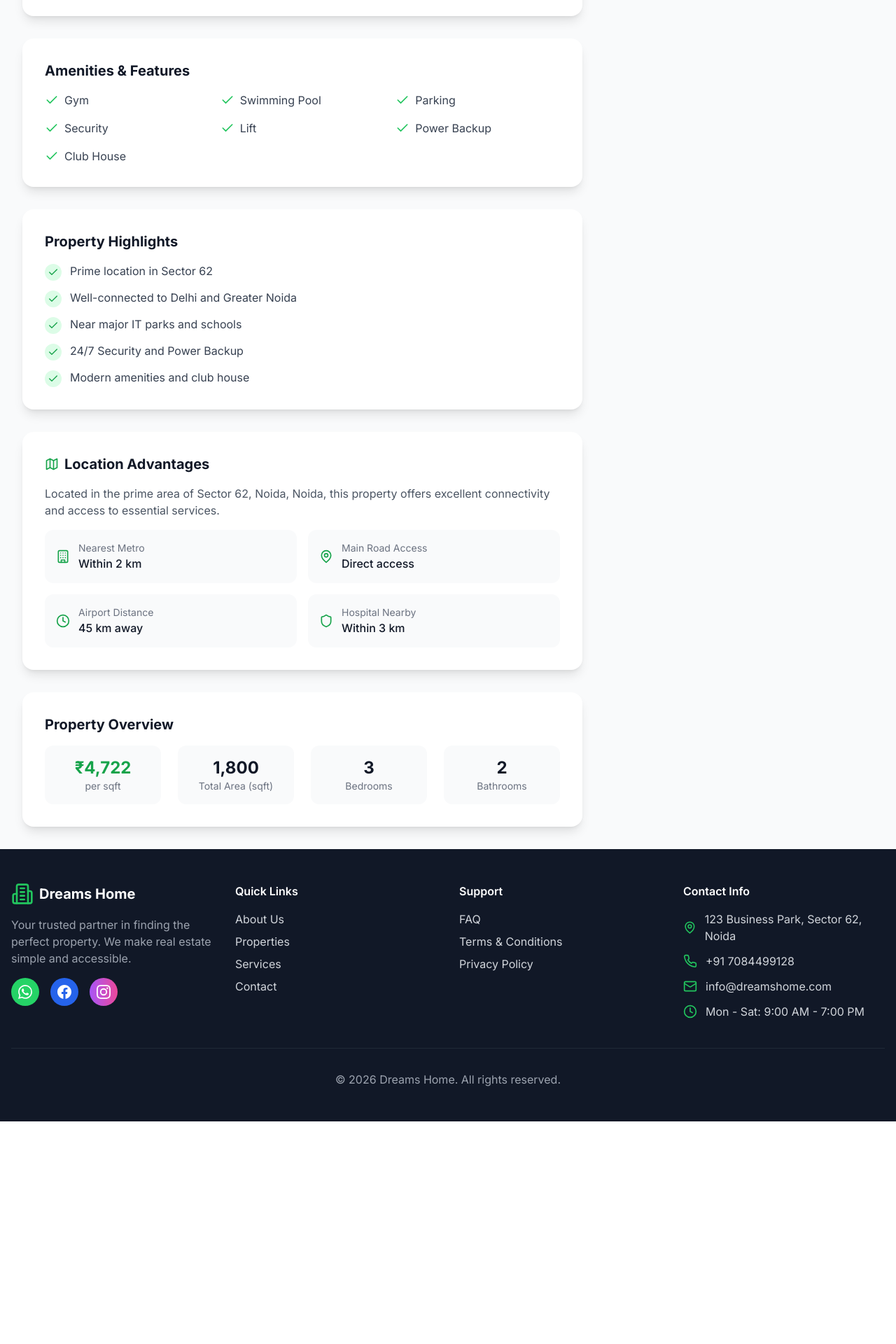
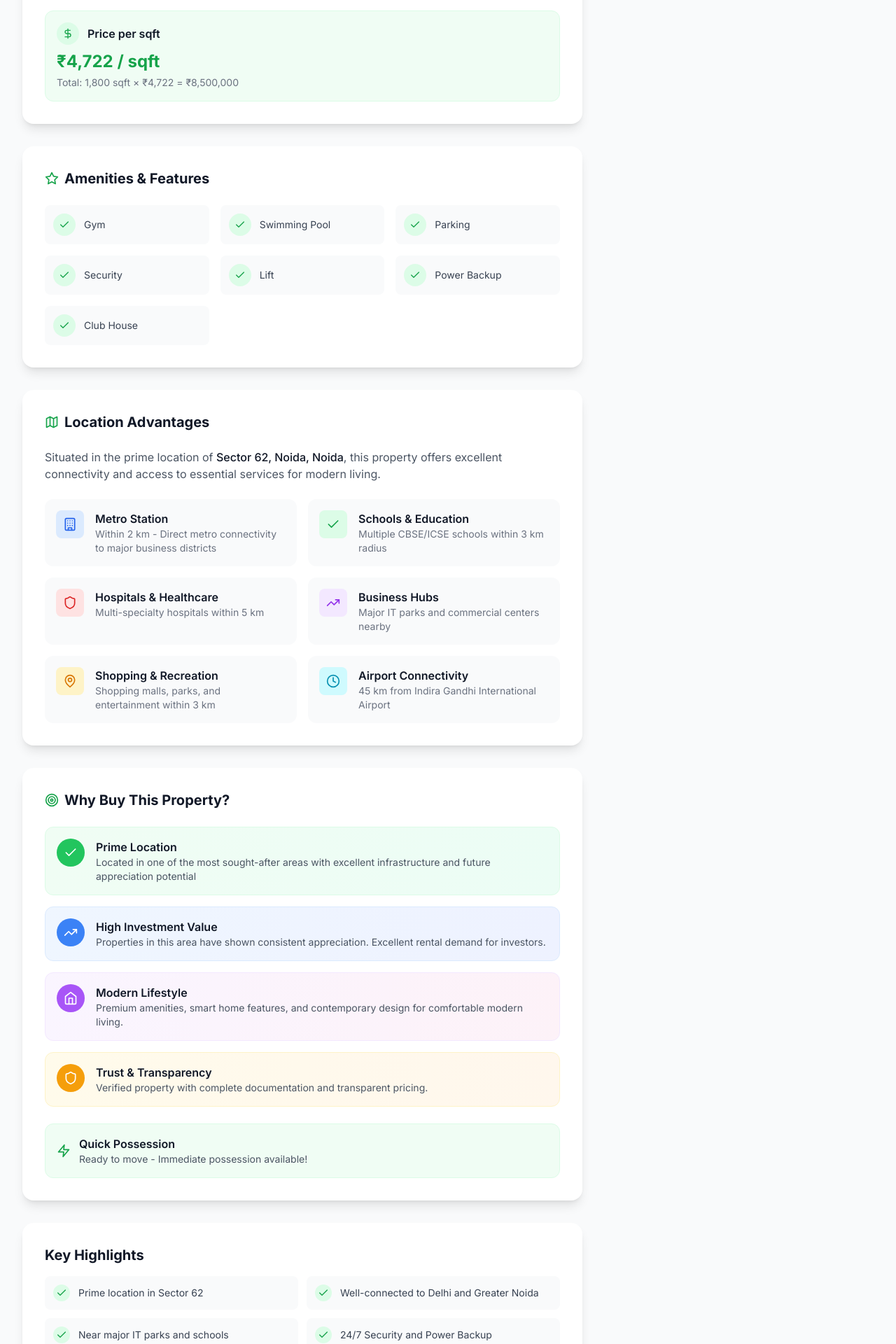
Before and after one commit to keertiraj-bot/realstate, a Next.js app: page /properties/modern-3bhk-apartment-noida in a window 1280 px wide. Shown: the part 1220-3140 px from the top of the page at 70% size. Before the commit the page ends 2822 px from the top, so only its background shows below. Built offline with nearby package versions, Linux system fonts and the light colour scheme; no server answers; the database is empty.

Commit message:
feat: Enhance property detail page with detailed content, location advantages, and buyer persuasion sections

```diff
--- a/app/properties/[slug]/PropertyDetailClient.tsx
+++ b/app/properties/[slug]/PropertyDetailClient.tsx
@@ -19,6 +19,12 @@ import {
   Clock,
   Map,
   Building,
+  TrendingUp,
+  Home,
+  Star,
+  DollarSign,
+  Target,
+  Zap,
 } from 'lucide-react';
 import Link from 'next/link';
 import { Property } from '@/types/property';
@@ -361,90 +367,205 @@ export default function PropertyDetailClient({
               </div>
 
               <div className="bg-white rounded-2xl shadow-lg p-6 md:p-8">
-                <h2 className="text-xl font-bold text-gray-900 mb-4">
-                  Description
+                <h2 className="text-xl font-bold text-gray-900 mb-4 flex items-center gap-2">
+                  <Home className="w-5 h-5 text-primary-600" />
+                  About This Property
                 </h2>
+                <div className="prose prose-gray max-w-none">
                   <p className="text-gray-600 leading-relaxed whitespace-pre-line">
                     {property.description}
                   </p>
                 </div>
+                {property.property_type !== 'land' && (
+                  <div className="mt-6 p-4 bg-primary-50 rounded-xl border border-primary-100">
+                    <div className="flex items-center gap-3 mb-2">
+                      <div className="w-8 h-8 bg-primary-100 rounded-full flex items-center justify-center">
+                        <DollarSign className="w-4 h-4 text-primary-600" />
+                      </div>
+                      <span className="font-semibold text-gray-900">Price per sqft</span>
+                    </div>
+                    <p className="text-2xl font-bold text-primary-600">
+                      ₹{Math.round(property.price / property.area_sqft).toLocaleString()} / sqft
+                    </p>
+                    <p className="text-sm text-gray-500 mt-1">
+                      Total: {property.area_sqft.toLocaleString()} sqft × ₹{Math.round(property.price / property.area_sqft).toLocaleString()} = ₹{property.price.toLocaleString()}
+                    </p>
+                  </div>
+                )}
+              </div>
 
-              {property.amenities && property.amenities.length > 0 && (
               <div className="bg-white rounded-2xl shadow-lg p-6 md:p-8">
-                  <h2 className="text-xl font-bold text-gray-900 mb-4">
+                <h2 className="text-xl font-bold text-gray-900 mb-6 flex items-center gap-2">
+                  <Star className="w-5 h-5 text-primary-600" />
                   Amenities & Features
                 </h2>
                 <div className="grid grid-cols-2 md:grid-cols-3 gap-4">
-                    {property.amenities.map((amenity, index) => (
+                  {property.amenities?.map((amenity, index) => (
                     <div
                       key={index}
-                        className="flex items-center gap-2 text-gray-700"
+                      className="flex items-center gap-3 p-3 bg-gray-50 rounded-lg"
                     >
-                        <Check className="w-5 h-5 text-green-500 flex-shrink-0" />
-                        <span>{amenity}</span>
+                      <div className="w-8 h-8 bg-green-100 rounded-full flex items-center justify-center flex-shrink-0">
+                        <Check className="w-4 h-4 text-green-600" />
+                      </div>
+                      <span className="text-gray-700 text-sm">{amenity}</span>
+                    </div>
+                  ))}
+                </div>
+              </div>
+
+              <div className="bg-white rounded-2xl shadow-lg p-6 md:p-8">
+                <h2 className="text-xl font-bold text-gray-900 mb-6 flex items-center gap-2">
+                  <Map className="w-5 h-5 text-primary-600" />
+                  Location Advantages
+                </h2>
+                <p className="text-gray-600 mb-6">
+                  Situated in the prime location of <span className="font-medium text-gray-900">{property.location}, {property.city}</span>,
+                  this property offers excellent connectivity and access to essential services for modern living.
+                </p>
+                <div className="grid grid-cols-1 md:grid-cols-2 gap-4">
+                  <div className="flex items-start gap-4 p-4 bg-gray-50 rounded-xl">
+                    <div className="w-10 h-10 bg-blue-100 rounded-lg flex items-center justify-center flex-shrink-0">
+                      <Building className="w-5 h-5 text-blue-600" />
+                    </div>
+                    <div>
+                      <p className="font-semibold text-gray-900">Metro Station</p>
+                      <p className="text-sm text-gray-500">Within 2 km - Direct metro connectivity to major business districts</p>
+                    </div>
+                  </div>
+                  <div className="flex items-start gap-4 p-4 bg-gray-50 rounded-xl">
+                    <div className="w-10 h-10 bg-green-100 rounded-lg flex items-center justify-center flex-shrink-0">
+                      <Check className="w-5 h-5 text-green-600" />
+                    </div>
+                    <div>
+                      <p className="font-semibold text-gray-900">Schools & Education</p>
+                      <p className="text-sm text-gray-500">Multiple CBSE/ICSE schools within 3 km radius</p>
+                    </div>
+                  </div>
+                  <div className="flex items-start gap-4 p-4 bg-gray-50 rounded-xl">
+                    <div className="w-10 h-10 bg-red-100 rounded-lg flex items-center justify-center flex-shrink-0">
+                      <Shield className="w-5 h-5 text-red-600" />
+                    </div>
+                    <div>
+                      <p className="font-semibold text-gray-900">Hospitals & Healthcare</p>
+                      <p className="text-sm text-gray-500">Multi-specialty hospitals within 5 km</p>
+                    </div>
+                  </div>
+                  <div className="flex items-start gap-4 p-4 bg-gray-50 rounded-xl">
+                    <div className="w-10 h-10 bg-purple-100 rounded-lg flex items-center justify-center flex-shrink-0">
+                      <TrendingUp className="w-5 h-5 text-purple-600" />
+                    </div>
+                    <div>
+                      <p className="font-semibold text-gray-900">Business Hubs</p>
+                      <p className="text-sm text-gray-500">Major IT parks and commercial centers nearby</p>
+                    </div>
+                  </div>
+                  <div className="flex items-start gap-4 p-4 bg-gray-50 rounded-xl">
+                    <div className="w-10 h-10 bg-amber-100 rounded-lg flex items-center justify-center flex-shrink-0">
+                      <MapPin className="w-5 h-5 text-amber-600" />
+                    </div>
+                    <div>
+                      <p className="font-semibold text-gray-900">Shopping & Recreation</p>
+                      <p className="text-sm text-gray-500">Shopping malls, parks, and entertainment within 3 km</p>
+                    </div>
+                  </div>
+                  <div className="flex items-start gap-4 p-4 bg-gray-50 rounded-xl">
+                    <div className="w-10 h-10 bg-cyan-100 rounded-lg flex items-center justify-center flex-shrink-0">
+                      <Clock className="w-5 h-5 text-cyan-600" />
+                    </div>
+                    <div>
+                      <p className="font-semibold text-gray-900">Airport Connectivity</p>
+                      <p className="text-sm text-gray-500">45 km from Indira Gandhi International Airport</p>
+                    </div>
+                  </div>
+                </div>
+              </div>
+
+              <div className="bg-white rounded-2xl shadow-lg p-6 md:p-8">
+                <h2 className="text-xl font-bold text-gray-900 mb-6 flex items-center gap-2">
+                  <Target className="w-5 h-5 text-primary-600" />
+                  Why Buy This Property?
+                </h2>
+                <div className="space-y-4">
+                  <div className="flex items-start gap-4 p-4 bg-gradient-to-r from-green-50 to-emerald-50 rounded-xl border border-green-100">
+                    <div className="w-10 h-10 bg-green-500 rounded-full flex items-center justify-center flex-shrink-0">
+                      <Check className="w-5 h-5 text-white" />
+                    </div>
+                    <div>
+                      <p className="font-semibold text-gray-900">Prime Location</p>
+                      <p className="text-sm text-gray-600">
+                        Located in one of the most sought-after areas with excellent infrastructure and future appreciation potential
+                      </p>
+                    </div>
+                  </div>
+                  <div className="flex items-start gap-4 p-4 bg-gradient-to-r from-blue-50 to-indigo-50 rounded-xl border border-blue-100">
+                    <div className="w-10 h-10 bg-blue-500 rounded-full flex items-center justify-center flex-shrink-0">
+                      <TrendingUp className="w-5 h-5 text-white" />
+                    </div>
+                    <div>
+                      <p className="font-semibold text-gray-900">High Investment Value</p>
+                      <p className="text-sm text-gray-600">
+                        Properties in this area have shown consistent appreciation. Excellent rental demand for investors.
+                      </p>
+                    </div>
+                  </div>
+                  <div className="flex items-start gap-4 p-4 bg-gradient-to-r from-purple-50 to-pink-50 rounded-xl border border-purple-100">
+                    <div className="w-10 h-10 bg-purple-500 rounded-full flex items-center justify-center flex-shrink-0">
+                      <Home className="w-5 h-5 text-white" />
+                    </div>
+                    <div>
+                      <p className="font-semibold text-gray-900">Modern Lifestyle</p>
+                      <p className="text-sm text-gray-600">
+                        Premium amenities, smart home features, and contemporary design for comfortable modern living.
+                      </p>
+                    </div>
+                  </div>
+                  <div className="flex items-start gap-4 p-4 bg-gradient-to-r from-amber-50 to-orange-50 rounded-xl border border-amber-100">
+                    <div className="w-10 h-10 bg-amber-500 rounded-full flex items-center justify-center flex-shrink-0">
+                      <Shield className="w-5 h-5 text-white" />
+                    </div>
+                    <div>
+                      <p className="font-semibold text-gray-900">Trust & Transparency</p>
+                      <p className="text-sm text-gray-600">
+                        {property.verified ? 'Verified property with complete documentation and transparent pricing.' : 'Complete legal verification and transparent transaction process.'}
+                      </p>
+                    </div>
+                  </div>
+                </div>
+                <div className="mt-6 p-4 bg-primary-50 rounded-xl border border-primary-100">
+                  <div className="flex items-center gap-3">
+                    <Zap className="w-5 h-5 text-primary-600" />
+                    <div>
+                      <p className="font-semibold text-gray-900">Quick Possession</p>
+                      <p className="text-sm text-gray-600">
+                        {property.possession_status === 'Ready to Move'
+                          ? 'Ready to move - Immediate possession available!'
+                          : property.possession_status === 'Under Construction'
+                          ? 'Under construction - Expected completion soon'
+                          : 'Upcoming project - Book now for best pricing'}
+                      </p>
+                    </div>
+                  </div>
+                </div>
+              </div>
+
+              {property.highlights && property.highlights.length > 0 && (
+                <div className="bg-white rounded-2xl shadow-lg p-6 md:p-8">
+                  <h2 className="text-xl font-bold text-gray-900 mb-4">
+                    Key Highlights
+                  </h2>
+                  <div className="grid grid-cols-1 md:grid-cols-2 gap-3">
+                    {property.highlights.map((highlight, index) => (
+                      <div key={index} className="flex items-center gap-3 p-3 bg-gray-50 rounded-lg">
+                        <div className="w-6 h-6 rounded-full bg-primary-100 flex items-center justify-center flex-shrink-0">
+                          <Check className="w-4 h-4 text-primary-600" />
+                        </div>
+                        <span className="text-gray-700 text-sm">{highlight}</span>
                       </div>
                     ))}
                   </div>
                 </div>
               )}
-
-              {property.highlights && property.highlights.length > 0 && (
-                <div className="bg-white rounded-2xl shadow-lg p-6 md:p-8">
-                  <h2 className="text-xl font-bold text-gray-900 mb-4">
-                    Property Highlights
-                  </h2>
-                  <div className="space-y-3">
-                    {property.highlights.map((highlight, index) => (
-                      <div key={index} className="flex items-start gap-3">
-                        <div className="w-6 h-6 rounded-full bg-primary-100 flex items-center justify-center flex-shrink-0 mt-0.5">
-                          <Check className="w-4 h-4 text-primary-600" />
-                        </div>
-                        <span className="text-gray-700">{highlight}</span>
-                      </div>
-                    ))}
-                  </div>
-                </div>
-              )}
-
-              <div className="bg-white rounded-2xl shadow-lg p-6 md:p-8">
-                <h2 className="text-xl font-bold text-gray-900 mb-4 flex items-center gap-2">
-                  <Map className="w-5 h-5 text-primary-600" />
-                  Location Advantages
-                </h2>
-                <p className="text-gray-600 mb-4">
-                  Located in the prime area of {property.location}, {property.city}, this property offers excellent connectivity and access to essential services.
-                </p>
-                <div className="grid grid-cols-1 md:grid-cols-2 gap-4">
-                  <div className="flex items-center gap-3 p-4 bg-gray-50 rounded-xl">
-                    <Building className="w-5 h-5 text-primary-600 flex-shrink-0" />
-                    <div>
-                      <p className="text-sm text-gray-500">Nearest Metro</p>
-                      <p className="font-medium text-gray-900">Within 2 km</p>
-                    </div>
-                  </div>
-                  <div className="flex items-center gap-3 p-4 bg-gray-50 rounded-xl">
-                    <MapPin className="w-5 h-5 text-primary-600 flex-shrink-0" />
-                    <div>
-                      <p className="text-sm text-gray-500">Main Road Access</p>
-                      <p className="font-medium text-gray-900">Direct access</p>
-                    </div>
-                  </div>
-                  <div className="flex items-center gap-3 p-4 bg-gray-50 rounded-xl">
-                    <Clock className="w-5 h-5 text-primary-600 flex-shrink-0" />
-                    <div>
-                      <p className="text-sm text-gray-500">Airport Distance</p>
-                      <p className="font-medium text-gray-900">45 km away</p>
-                    </div>
-                  </div>
-                  <div className="flex items-center gap-3 p-4 bg-gray-50 rounded-xl">
-                    <Shield className="w-5 h-5 text-primary-600 flex-shrink-0" />
-                    <div>
-                      <p className="text-sm text-gray-500">Hospital Nearby</p>
-                      <p className="font-medium text-gray-900">Within 3 km</p>
-                    </div>
-                  </div>
-                </div>
-              </div>
 
               <div className="bg-white rounded-2xl shadow-lg p-6 md:p-8">
                 <h2 className="text-xl font-bold text-gray-900 mb-4">
```
Lines whose indentation alone changed are shown as unchanged.
